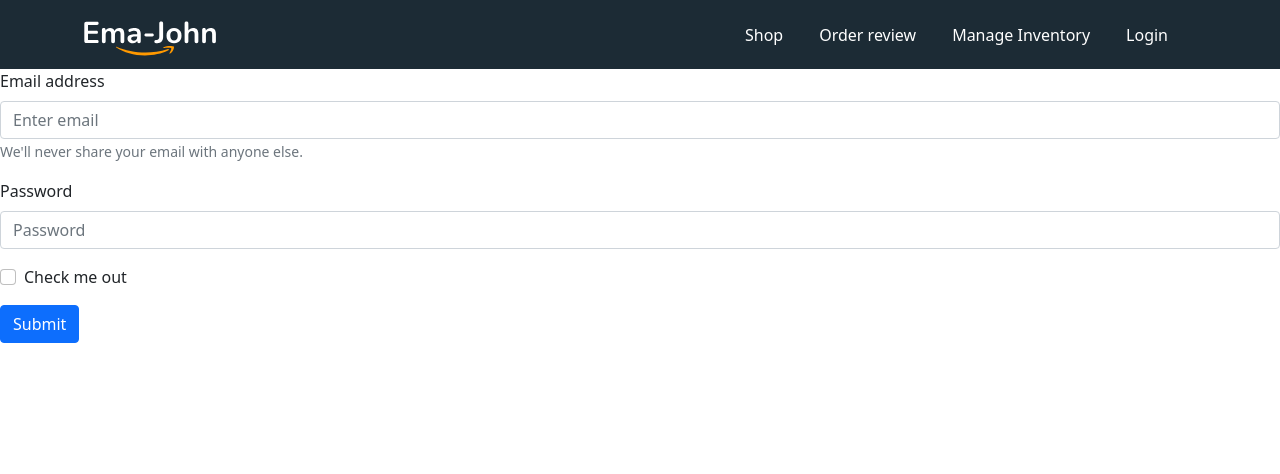
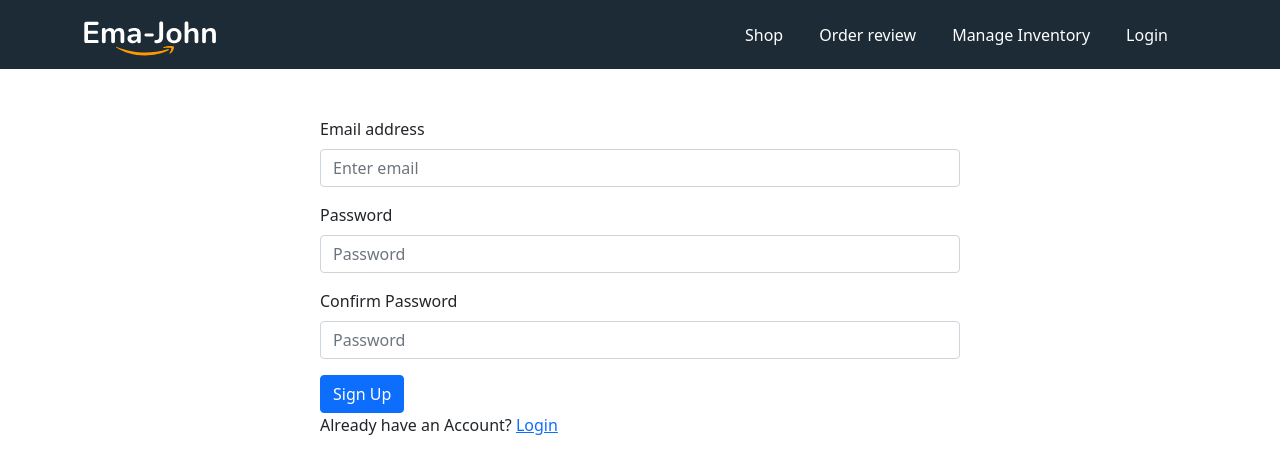
Before and after one commit to Fahadmohammad1/ema-john-simple, a React (Create React App) app: page /signUp in a window 1280 px wide. Shown: the top 474 px of the page. Built offline with nearby package versions, Linux system fonts and the light colour scheme.

Commit message:
user created

```diff
--- a/package.json
+++ b/package.json
@@ -14,6 +14,7 @@
     "react": "^17.0.2",
     "react-bootstrap": "^2.2.1",
     "react-dom": "^17.0.2",
+    "react-firebase-hooks": "^5.0.3",
     "react-router-dom": "^6.2.2",
     "react-scripts": "5.0.0",
     "web-vitals": "^2.1.4"
--- a/src/components/Login/Login.js
+++ b/src/components/Login/Login.js
@@ -1,23 +1,20 @@
-import React from "react";
 import { Button, Form } from "react-bootstrap";
 import { NavLink } from "react-router-dom";
 
 const Login = () => {
   return (
-    <div className="mt-5 w-50 mx-auto">
+    <div className="mt-5 w-50 mx-auto border p-4">
       <h2 className="text-center">Login</h2>
       <Form className="">
         <Form.Group className="mb-3" controlId="formBasicEmail">
           <Form.Label>Email address</Form.Label>
-          <Form.Control type="email" placeholder="Enter email" />
-          <Form.Text className="text-muted">
-            We'll never share your email with anyone else.
-          </Form.Text>
+          <Form.Control type="email" placeholder="Enter email" required />
+          <Form.Text className="text-muted"></Form.Text>
         </Form.Group>
 
         <Form.Group className="mb-3" controlId="formBasicPassword">
           <Form.Label>Password</Form.Label>
-          <Form.Control type="password" placeholder="Password" />
+          <Form.Control type="password" placeholder="Password" required />
         </Form.Group>
 
         <Button variant="outline-dark" className="fw-bold w-100" type="submit">
--- a/src/components/SignUp/SignUp.js
+++ b/src/components/SignUp/SignUp.js
@@ -1,29 +1,81 @@
-import React from "react";
+import React, { useState } from "react";
 import { Button, Form } from "react-bootstrap";
+import { NavLink, useNavigate } from "react-router-dom";
+import auth from "../../firebase.init";
+import { useCreateUserWithEmailAndPassword } from "react-firebase-hooks/auth";
 
 const SignUp = () => {
+  const [email, setEmail] = useState("");
+  const [password, setPassword] = useState("");
+  const [confirmPass, setConfirmPass] = useState("");
+  const [error, setError] = useState("");
+  const nevigate = useNavigate();
+
+  const handleEmailBlur = (e) => {
+    setEmail(e.target.value);
+  };
+  const handlePassBlur = (e) => {
+    setPassword(e.target.value);
+  };
+  const handleConfirmPass = (e) => {
+    setConfirmPass(e.target.value);
+  };
+  const [createUserWithEmailAndPassword, user] =
+    useCreateUserWithEmailAndPassword(auth);
+  if (user) {
+    nevigate("/shop");
+  }
+  const handleCreateUser = (e) => {
+    e.preventDefault();
+    if (!password === confirmPass) {
+      setError("password not matched");
+      return;
+    }
+    if (password < 6) {
+      setError("password must be 6 characters or longer");
+      return;
+    }
+    createUserWithEmailAndPassword(email, password);
+  };
   return (
-    <div>
-      <Form>
+    <div className="mt-5 w-50 mx-auto">
+      <Form onSubmit={handleCreateUser}>
         <Form.Group className="mb-3" controlId="formBasicEmail">
           <Form.Label>Email address</Form.Label>
-          <Form.Control type="email" placeholder="Enter email" />
-          <Form.Text className="text-muted">
-            We'll never share your email with anyone else.
-          </Form.Text>
+          <Form.Control
+            onBlur={handleEmailBlur}
+            type="email"
+            placeholder="Enter email"
+            required
+          />
         </Form.Group>
 
         <Form.Group className="mb-3" controlId="formBasicPassword">
           <Form.Label>Password</Form.Label>
-          <Form.Control type="password" placeholder="Password" />
+          <Form.Control
+            onBlur={handlePassBlur}
+            type="password"
+            placeholder="Password"
+            required
+          />
         </Form.Group>
-        <Form.Group className="mb-3" controlId="formBasicCheckbox">
-          <Form.Check type="checkbox" label="Check me out" />
+        <Form.Group className="mb-3" controlId="formConfirmPassword">
+          <Form.Label>Confirm Password</Form.Label>
+          <Form.Control
+            onBlur={handleConfirmPass}
+            type="password"
+            placeholder="Password"
+            required
+          />
         </Form.Group>
+        <p>{error}</p>
         <Button variant="primary" type="submit">
-          Submit
+          Sign Up
         </Button>
       </Form>
+      <p>
+        Already have an Account? <NavLink to="/login">Login</NavLink>
+      </p>
     </div>
   );
 };
```
Also changed, not shown: src/__auth_steps.js (+5 -2 lines), 1 other file (tests, documents, lock files or other folders).
